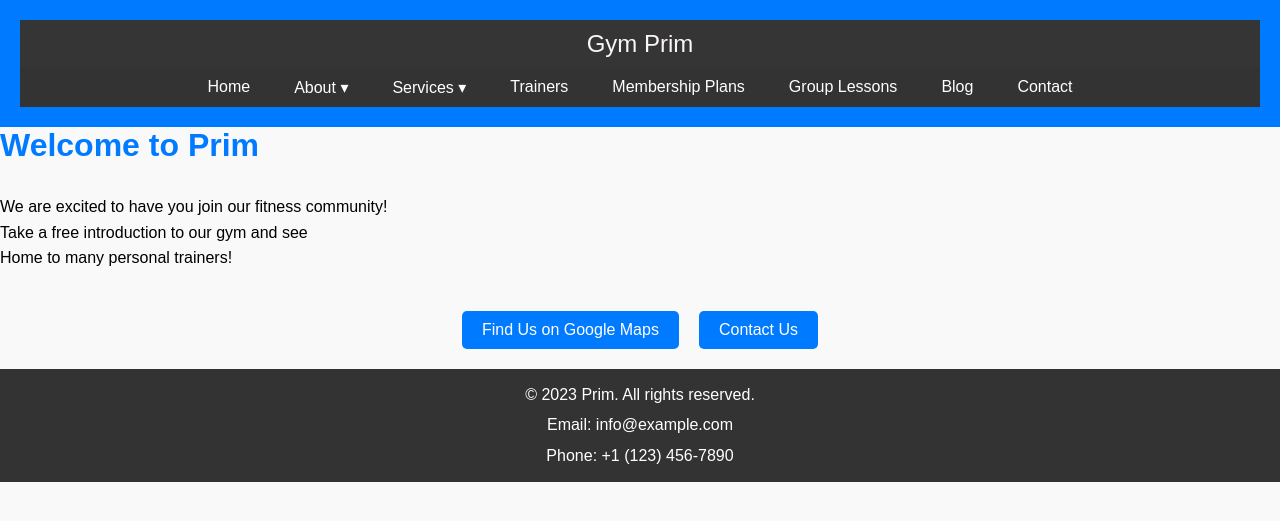
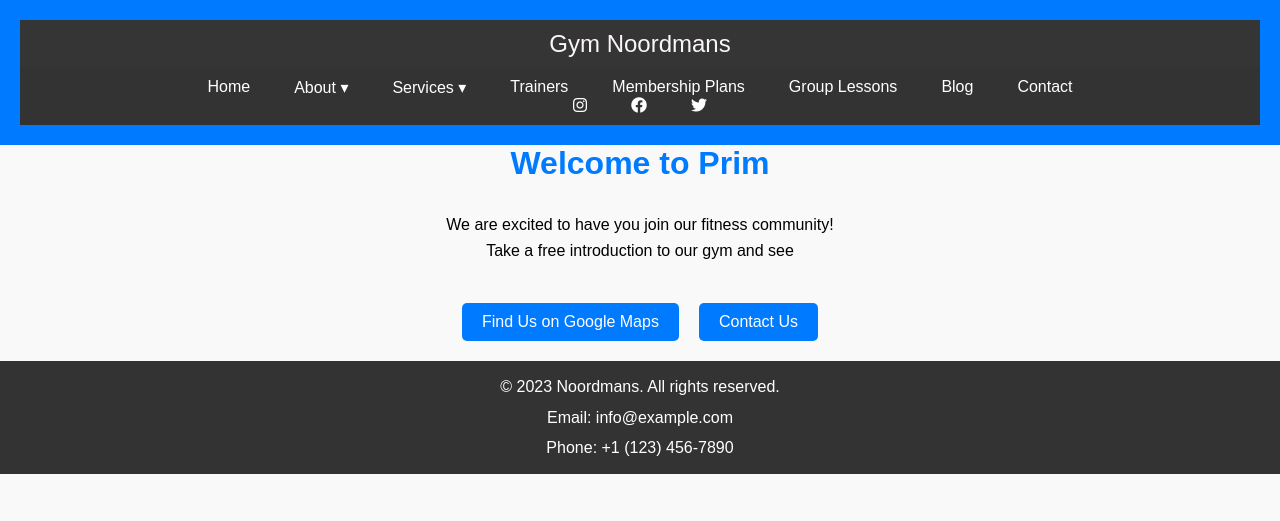
Before and after one commit to mitchellnoordmans/gym_website, a Django app: page / in a window 1280 px wide. Shown: the top 521 px of the page. Run offline with Django 4.2, Linux system fonts and the light colour scheme; data that the repository does not hold is empty.

Commit message:
Add new commit

```diff
--- a/core/admin.py
+++ b/core/admin.py
@@ -2,7 +2,7 @@ from django.contrib import admin
 
 # Register your models here.
 
-from .models import Trainer, MembershipPlan, GroupLessons, BlogPost, ContactForm
+from .models import Trainer, MembershipPlan, GroupLessons, BlogPost, ContactForm, News
 
 
 admin.site.register(Trainer)
@@ -10,3 +10,4 @@ admin.site.register(MembershipPlan)
 admin.site.register(GroupLessons)
 admin.site.register(BlogPost)
 admin.site.register(ContactForm)
+admin.site.register(News)
--- a/core/templates/core/base.html
+++ b/core/templates/core/base.html
@@ -5,9 +5,10 @@
 <head>
     <meta charset="UTF-8">
     <meta name="viewport" content="width=device-width, initial-scale=1.0">
-    <title>Gym Name - {% block title %}Fitness Prim{% endblock %}</title>
+    <title>Gym Name - {% block title %}Fitness Noordmans{% endblock %}</title>
     <link rel="stylesheet" href="{% static 'styles/styles.css' %}">
     <link href="https://fonts.googleapis.com/css2?family=Indie+Flower&display=swap" rel="stylesheet">
+    <link rel="stylesheet" href="https://cdnjs.cloudflare.com/ajax/libs/font-awesome/6.0.0-beta3/css/all.min.css">
     <style>
         /* Styles for the banner (Example placeholder) */
         .banner {
@@ -24,14 +25,14 @@
         /* Styles for the navigation */
         nav {
             background-color: #333;
-
+            padding: 10px 0; /* Add padding to the top and bottom of the navigation bar */
         }
 
         nav ul {
             list-style: none;
             display: flex;
             justify-content: center;
-            padding: 10px 0;
+            padding: 0; /* Remove the default padding from the navigation list */
         }
 
         nav li {
@@ -42,15 +43,14 @@
         nav a {
             text-decoration: none;
             color: #fff;
-            padding: 8px 12px;
+            padding: 10px 12px; /* Added padding to the navigation links */
             border-radius: 5px;
             transition: background-color 0.2s;
         }
 
         nav a:hover {
-            background-color: #555;
+            background-color: #555; /* Adjusted hover background color */
         }
-
 
         /* Dropdown menu */
         .dropdown-menu {
@@ -88,6 +88,7 @@
         .cta-button:hover {
             background-color: #0056b3;
         }
+
         footer {
             background-color: #333;
             color: #fff;
@@ -108,11 +109,12 @@
         /* ... Other styles ... */
     </style>
 
+
 </head>
 <body>
     <header>
         <div class="banner">
-            <a href="{% url 'home' %}">Gym Prim</a>
+            <a href="{% url 'home' %}">Gym Noordmans</a>
         </div>
         <nav>
             <ul>
@@ -137,6 +139,23 @@
                 <li><a href="{% url 'blog' %}">Blog</a></li>
                 <li><a href="{% url 'contact' %}">Contact</a></li>
             </ul>
+            <ul>
+                <li>
+                    <a href="#" class="icon-link">
+                        <i class="fab fa-instagram"></i>
+                    </a>
+                </li>
+                <li>
+                    <a href="facebook.com" class="icon-link">
+                        <i class="fab fa-facebook"></i>
+                    </a>
+                </li>
+                <li>
+                    <a href="#" class="icon-link">
+                        <i class="fab fa-twitter"></i>
+                    </a>
+                </li>
+            </ul>
         </nav>
     </header>
 
@@ -151,7 +170,7 @@
     </div>
 
     <footer>
-        <p>&copy; {% now "Y" %} Prim. All rights reserved.</p>
+        <p>&copy; {% now "Y" %} Noordmans. All rights reserved.</p>
         <p>Email: info@example.com</p>
         <p>Phone: +1 (123) 456-7890</p>
     </footer>
--- a/core/templates/core/home.html
+++ b/core/templates/core/home.html
@@ -3,10 +3,19 @@
 {% block title %}Home{% endblock %}
 
 {% block content %}
-    <main>
-        <h1>Welcome to Prim</h1>
-        <p>We are excited to have you join our fitness community!</p>
-        <p>Take a free introduction to our gym and see</p>
-        <p>Home to many personal trainers!</p>
+    <main style="display: flex; justify-content: center; align-items: center; max-width: 800px; margin: 0 auto;">
+        <div style="text-align: center;">
+            <h1>Welcome to Prim</h1>
+            <p>We are excited to have you join our fitness community!</p>
+            <p>Take a free introduction to our gym and see</p>
+            {% for news in news_post %}
+            <article>
+                <h2>{{ news.title }}</h2>
+                <p><em>Published on {{ news.pub_date }}</em></p>
+                <p>{{ news.text }}</p>
+            </article>
+            <hr>
+            {% endfor %}
+        </div>
     </main>
 {% endblock %}
--- a/core/views.py
+++ b/core/views.py
@@ -1,11 +1,12 @@
 from django.shortcuts import render, redirect
-from .models import BlogPost, Trainer, GroupLessons, MembershipPlan
+from .models import BlogPost, Trainer, GroupLessons, MembershipPlan, News
 from .forms import ContactForm
 from django.core.mail import EmailMessage
 import os
 
 def home(request):
-    return render(request, 'home.html')
+    news_post = News.objects.all()
+    return render(request, 'home.html', {'news_post': news_post})
 
 def about(request):
     return render(request, 'about.html')
```
Also changed, not shown: core/models.py (+8 -0 lines), core/static/styles/styles.css (+14 -0 lines), core/migrations/0002_news.py (added). Lines whose indentation alone changed are shown as unchanged.
